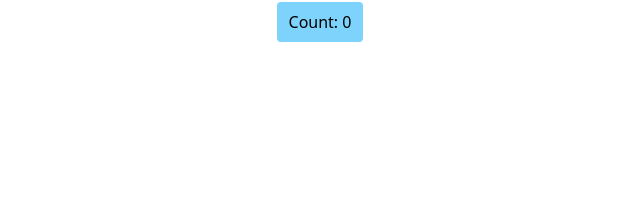
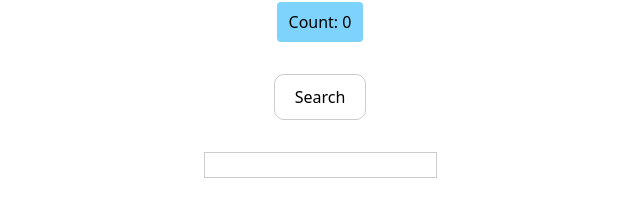
Before and after one commit to Sailwayfun/task-management-interview, a React (Vite) app: page / in a window 1280 px wide. Shown: the part 134-350 px from the top of the page, without its empty margins (320-960 px from the left). Built offline with nearby package versions, Linux system fonts and the light colour scheme.

Commit message:
feat: answer question 10

```diff
--- a/src/App.tsx
+++ b/src/App.tsx
@@ -1,4 +1,5 @@
 import { useState } from "react";
+import Page from "./Page";
 
 function App() {
   const [count, setCount] = useState(0);
@@ -14,6 +15,7 @@ function App() {
           Count: {count}
         </button>
       </div>
+      <Page />
     </main>
   );
 }
--- /dev/null
+++ b/src/Page.tsx
@@ -0,0 +1,23 @@
+import "./page.css";
+
+import SearchButton from "./SearchButton";
+import SearchInput from "./SearchInput";
+import { useRef } from "react";
+
+export default function Page() {
+  const inputRef = useRef<HTMLInputElement>();
+
+  function focusInput() {
+    if (inputRef.current instanceof HTMLInputElement) {
+      inputRef.current.focus();
+    }
+  }
+  return (
+    <>
+      <nav className="nav">
+        <SearchButton onFocusInput={focusInput} />
+      </nav>
+      <SearchInput ref={inputRef} />
+    </>
+  );
+}
--- /dev/null
+++ b/src/SearchButton.tsx
@@ -0,0 +1,12 @@
+export default function SearchButton({
+  onFocusInput,
+}: {
+  onFocusInput: () => void;
+}) {
+  return (
+    <button onClick={onFocusInput} className="search-btn">
+      {" "}
+      Search{" "}
+    </button>
+  );
+}
--- /dev/null
+++ b/src/SearchInput.tsx
@@ -0,0 +1,14 @@
+import { forwardRef } from "react";
+
+type InputRef = HTMLInputElement;
+
+//could be concrete types if passed props
+type SearchInputProps = never;
+
+const SearchInput = forwardRef<InputRef, SearchInputProps>(
+  (_props, inputRef) => {
+    return <input ref={inputRef} className="search-input" />;
+  }
+);
+
+export default SearchInput;
--- /dev/null
+++ b/src/page.css
@@ -0,0 +1,21 @@
+:root {
+  --border-gray: #cccccc;
+  --input-focus: blue;
+}
+
+.nav {
+  display: flex;
+  flex-direction: column;
+  border: 1px solid var(--border-gray);
+  border-radius: 10px;
+  padding: 10px 20px;
+}
+
+.search-input {
+  border: 1px solid var(--border-gray);
+
+  &:focus {
+    border: 1px solid var(--input-focus);
+    outline: none;
+  }
+}
--- a/vite.config.ts
+++ b/vite.config.ts
@@ -5,6 +5,6 @@ import react from "@vitejs/plugin-react";
 export default defineConfig({
   plugins: [react()],
   server: {
-    allowedHosts: ["z3n4xr-5173.csb.app"],
+    allowedHosts: ["ld5dlr-5174.csb.app"],
   },
 });
```
Also changed, not shown: 1 other file (tests, documents, lock files or other folders).
